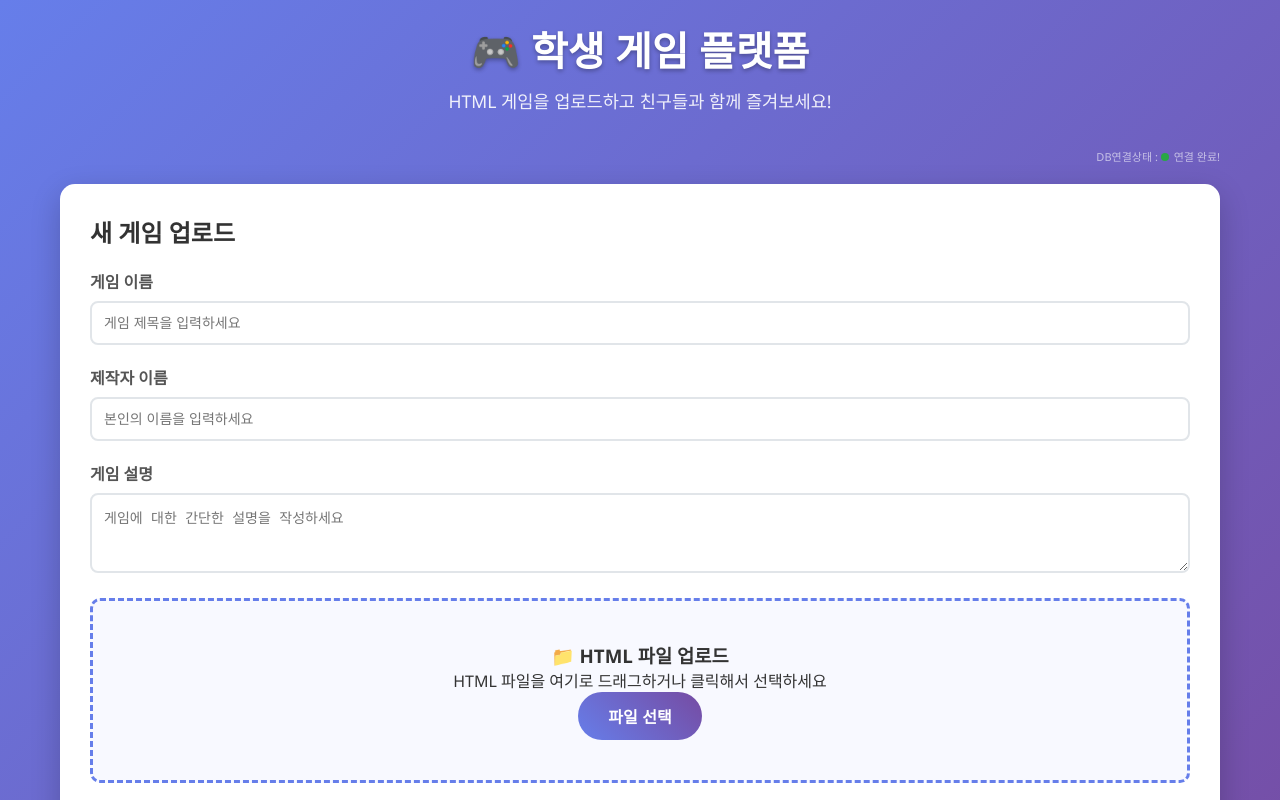
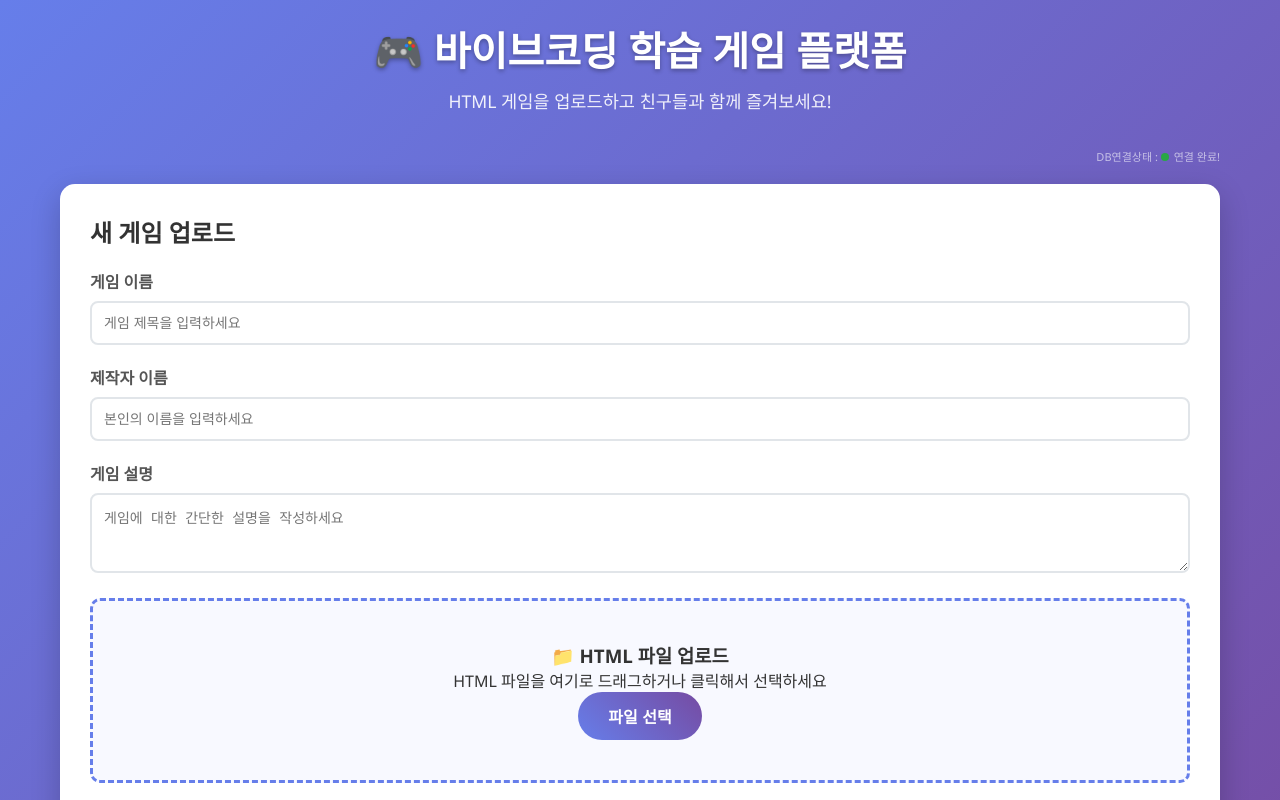
Before and after one commit to beyonnasemi/student-game-platform, a plain HTML site: page index.html in a window 1280 px wide. Shown: the top 800 px of the page. Drawn offline with Linux system fonts and the light colour scheme; no server answers.

Commit message:
Update index.html

```diff
--- a/index.html
+++ b/index.html
@@ -3,7 +3,7 @@
 <head>
     <meta charset="UTF-8">
     <meta name="viewport" content="width=device-width, initial-scale=1.0">
-    <title>학생 게임 플랫폼</title>
+    <title>바이브코딩 학습 게임 플랫폼</title>
     <style>
         * {
             margin: 0;
@@ -492,7 +492,7 @@
 <body>
     <div class="container">
         <header>
-            <h1>🎮 학생 게임 플랫폼</h1>
+            <h1>🎮 바이브코딩 학습 게임 플랫폼</h1>
             <p class="subtitle">HTML 게임을 업로드하고 친구들과 함께 즐겨보세요!</p>
         </header>
 
```
